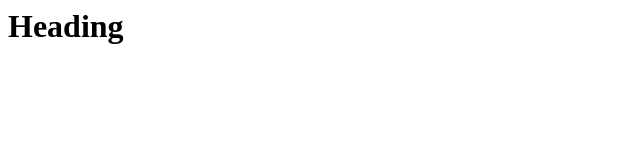
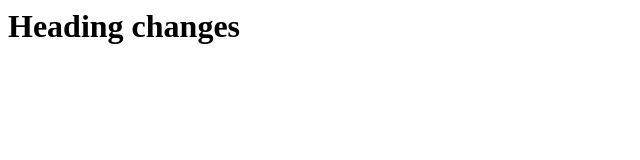
Before and after one commit to trinvh/trinvh.github.com, a plain HTML site: page index.html in a window 1280 px wide. Shown: the whole page, without its empty margins (0-640 px from the left). Drawn offline with Linux system fonts and the light colour scheme.

Commit message:
fake changes

```diff
--- a/index.html
+++ b/index.html
@@ -5,7 +5,7 @@
 </head>
 
 <body>
-    <h1>Heading</h1>
+    <h1>Heading changes</h1>
 </body>
 
 </html>
```
